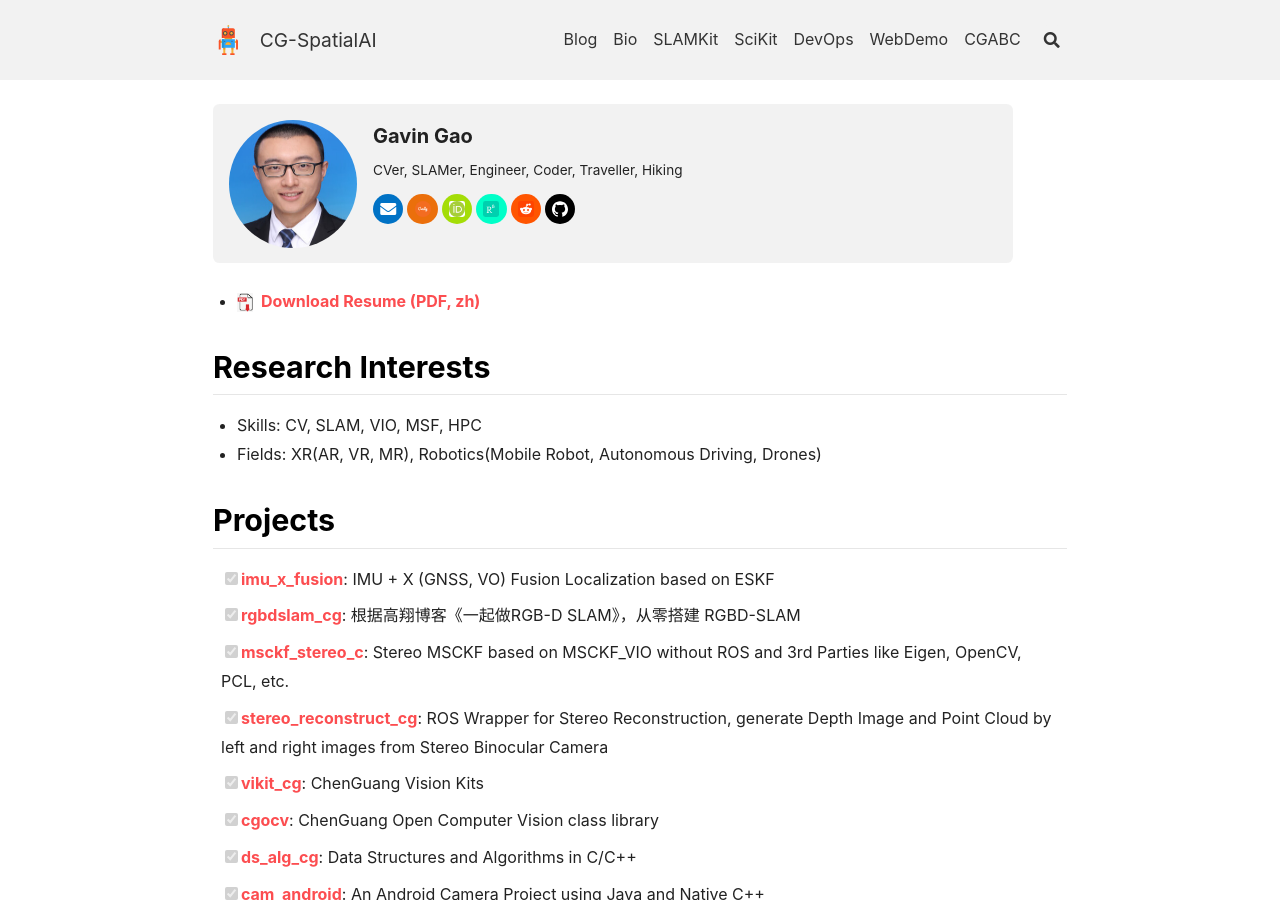
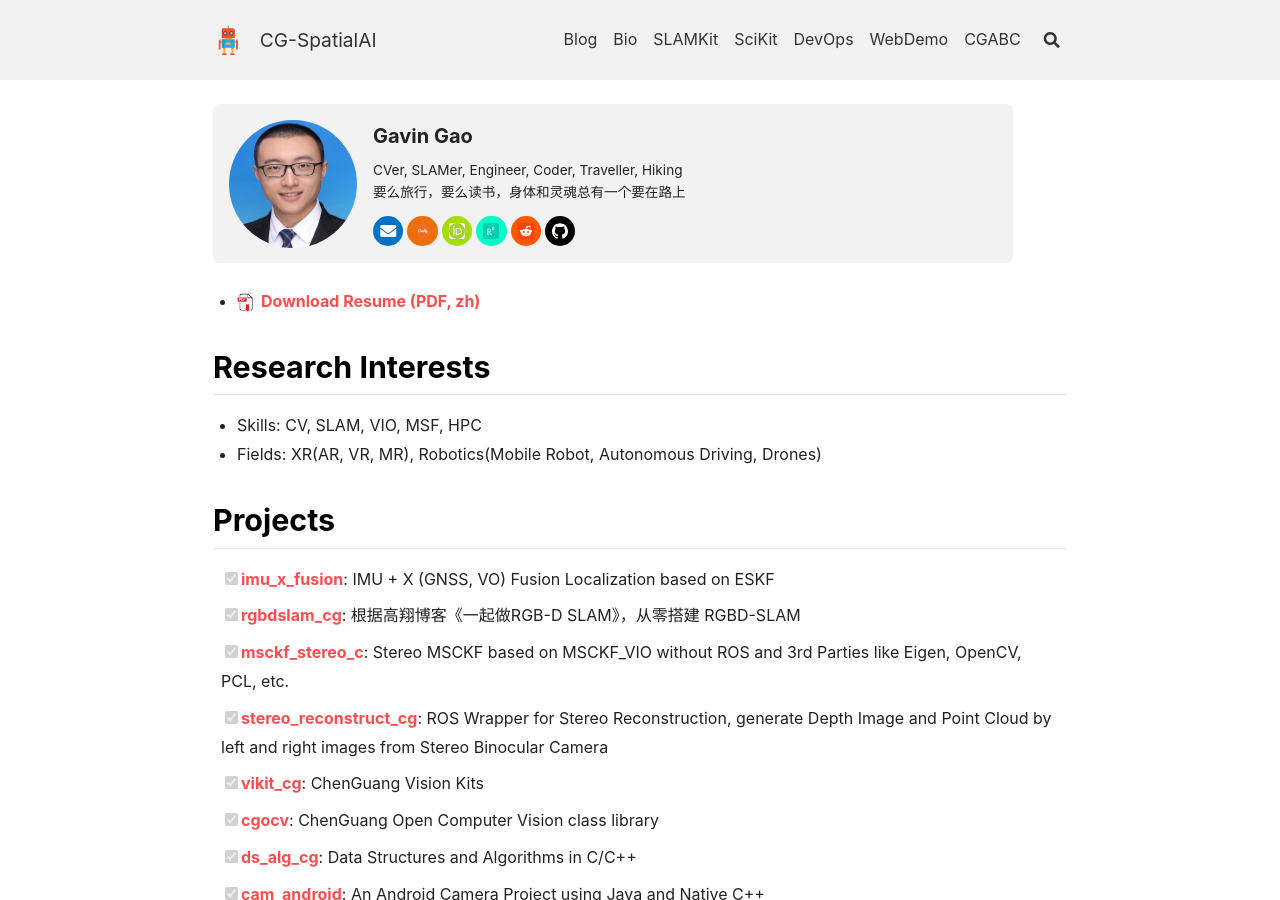
Before and after one commit to cggos/spatial-ai, a Jekyll site: the page built from bio.md, in a window 1280 px wide and 900 px high. Built offline with Jekyll 4.4.1, drawn with Linux system fonts in a browser that asks for light colours; nearby versions of some CDN libraries; comment, search, counter and statistics services are not loaded.

Commit message:
update _config.yml

```diff
--- a/_config.yml
+++ b/_config.yml
@@ -38,7 +38,7 @@ author:
   name      : Gavin Gao
   url       : https://cggos.github.io
   avatar    : /assets/images/avatar/ghc.jpg # path or url of avatar image (square)
-  bio       : 'CVer, SLAMer, Engineer, Coder, Traveller, Hiking'
+  bio       : 'CVer, SLAMer, Engineer, Coder, Traveller, Hiking <br> 要么旅行，要么读书，身体和灵魂总有一个要在路上'
   email     : cggos@outlook.com
   github    : cggos # "user_name" the last part of your profile url, e.g. https://github.com/user_name
   facebook  : # gavin.gao.xyz # "user_name" the last part of your profile url, e.g. https://www.facebook.com/user_name
```
